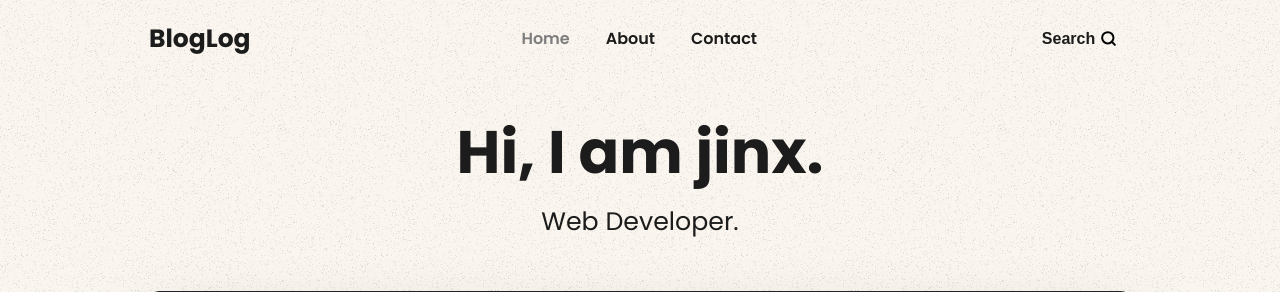
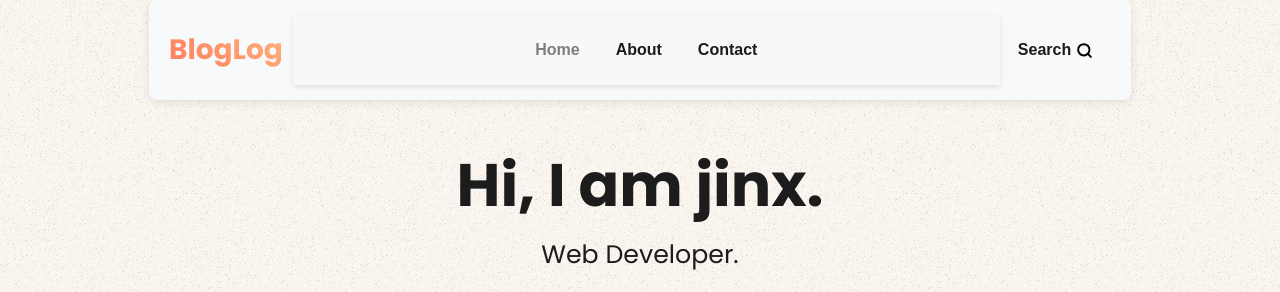
Before and after one commit to jinx-vi-0/BlogLog, a Node server app: page / in a window 1280 px wide. Shown: the top 292 px of the page. Run offline with Node 20, Linux system fonts and the light colour scheme; data that the repository does not hold is empty; some libraries are stand-ins or nearby versions.

Commit message:
Enhanced the header section

```diff
--- a/public/css/style.css
+++ b/public/css/style.css
@@ -83,15 +83,20 @@ img {
 
 
 /* Main Header */
+
 .header {
   display: grid;
   align-items: center;
   grid-template-columns: 1fr 1fr;
   grid-template-rows: auto;
   grid-template-areas:
-  "logo button"
-  "menu menu";
-  padding-top: 10px;
+    "logo button"
+    "menu menu";
+  padding: 15px 20px;
+  background-color: #f8f9fa; /* Light background */
+  box-shadow: 0 2px 10px rgba(0, 0, 0, 0.1); /* Subtle shadow */
+  border-radius: 8px; /* Slight rounded corners */
+  font-family: 'Arial', sans-serif; /* Clean font choice */
 }
 
 @media only screen and (min-width: 768px) {
@@ -102,21 +107,38 @@ img {
   }
 }
 
+/* Stylish Logo */
 .header__logo {
-  font-weight: 800;
-  font-size: 25px;
+  font-weight: 900; /* Bold font for prominence */
+  font-size: 28px; /* Slightly larger font size */
+  font-family: 'Poppins', sans-serif; /* Stylish, modern font */
   text-decoration: none;
   grid-area: logo;
+  color: #2A2A2A; /* Dark but subtle color */
+  background: linear-gradient(45deg, #ff7e5f, #feb47b); /* Gradient effect */
+  -webkit-background-clip: text;
+  -webkit-text-fill-color: transparent; /* Fill gradient only to text */
+  transition: all 0.3s ease; /* Smooth transition for hover effect */
+  margin-right: 10px;
 }
 
+/* Hover Effect for Logo */
 .header__logo:hover {
-  text-decoration: underline;
+  text-decoration: none; /* Remove default underline */
+  background: linear-gradient(45deg, #feb47b, #ff7e5f); /* Reverse gradient on hover */
+  -webkit-background-clip: text;
+  -webkit-text-fill-color: transparent;
+  letter-spacing: 1px; /* Add a slight spacing for an expanded look */
+  transform: scale(1.05); /* Slight zoom-in effect */
 }
 
 .header__nav {
   justify-content: center;
   display: flex;
   grid-area: menu;
+  background-color: #f8f8f8; /* Light background for the nav */
+  padding: 10px 0; /* Add padding for a better layout */
+  box-shadow: 0 2px 5px rgba(0, 0, 0, 0.1); /* Subtle shadow for depth */
 }
 
 .header__logo, .header__nav, .header__button {
@@ -134,17 +156,20 @@ img {
   gap: 0.3rem;
   align-items: center;
   border: 0;
-  padding: 6px 12px;
-  background: none;
+  padding: 8px 16px; /* Slightly larger padding for buttons */
+  background: var(--light-gray); /* Background color for buttons */
   border-radius: 10px;
   border: 2px solid transparent;
   font-size: 1rem;
   font-weight: 600;
   color: var(--black);
+  transition: background 0.3s, color 0.3s; /* Smooth transition effects */
 }
 
 .header__button button:hover {
   border: 2px solid var(--black);
+  background: var(--black); /* Change background on hover */
+  color: #fff; /* Change text color on hover */
 }
 
 /* Header -> Navigation */
@@ -159,15 +184,22 @@ img {
 .header__nav ul a {
   padding: 10px;
   text-decoration: none;
+  border-radius: 5px; /* Slight rounding of links */
+  transition: background 0.3s, color 0.3s; /* Smooth transition effects */
 }
 
 .header__nav ul a.active {
-  color: #7E7E7E;
+  color: #7E7E7E; /* Color for active link */
+  font-weight: bold; /* Bold active link for emphasis */
 }
 
 .header__nav ul a:hover {
   text-decoration: underline;
+  background: var(--light-gray); /* Background change on hover */
+  color: var(--black); /* Text color on hover */
 }
+
+
 
 /* Author - HomePage */
 .author {
```
